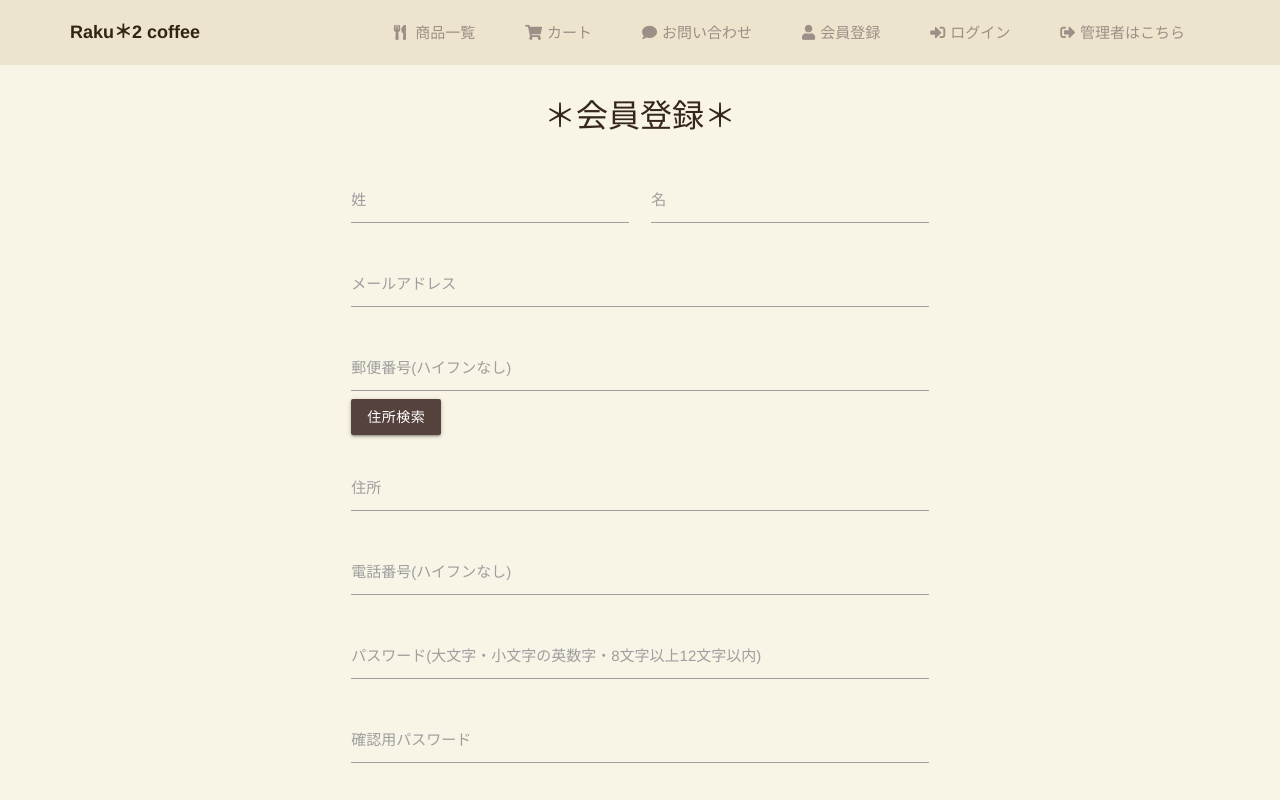
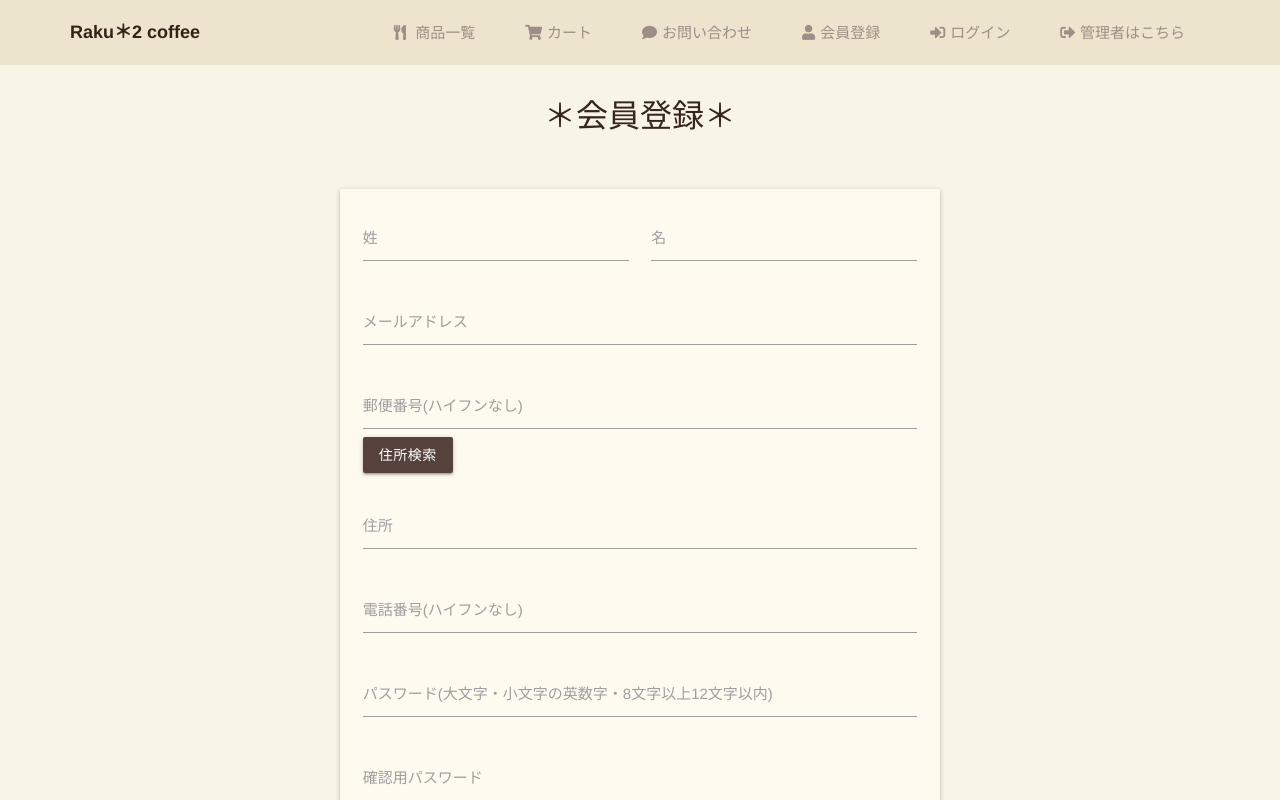
Before and after one commit to kosuke-17/ec-202110c, a Vue app: page /registerUser in a window 1280 px wide. Shown: the top 800 px of the page. Built offline with nearby package versions, Linux system fonts and the light colour scheme.

Commit message:
css、入力欄の背景を統一しました

```diff
--- a/src/views/RegisterUser.vue
+++ b/src/views/RegisterUser.vue
@@ -2,7 +2,7 @@
   <div class="top-wrapper">
     <div class="container">
       <h1 class="page-title">＊会員登録＊</h1>
-      <div class="row register-page">
+      <div class="row register-page col s12 z-depth-6 card-panel">
         <div class="error">{{ errorOfName }}</div>
         <div class="row">
           <div class="input-field col s6">
@@ -372,4 +372,11 @@ export default class RegisterUser extends Vue {
 .top-wrapper {
   min-height: 97vh;
 }
+
+.col.s12.z-depth-6.card-panel {
+  margin-top: 5%;
+  padding: 1% 2%;
+  box-sizing: border-box;
+  background-color: #fffaf0;
+}
 </style>
--- a/src/views/cartList.vue
+++ b/src/views/cartList.vue
@@ -280,4 +280,7 @@ export default class cartList extends Vue {
 .card-action.btn {
   padding: 0;
 }
+table.striped > tbody > tr:nth-child(odd) {
+  background-color: #eae6da;
+}
 </style>
--- a/src/views/contactCompany.vue
+++ b/src/views/contactCompany.vue
@@ -119,7 +119,7 @@ export default class ContactCompany extends Vue {
   margin-top: 5%;
   padding: 1% 2%;
   box-sizing: border-box;
-  background-color: #e2d7cf;
+  background-color: #fffaf0;
 }
 
 .row .col.s12 {
--- a/src/views/itemList.vue
+++ b/src/views/itemList.vue
@@ -386,4 +386,7 @@ fieldset {
 .top-wrapper {
   min-height: 97vh;
 }
+.card {
+  background-color: #fffaf1;
+}
 </style>
--- a/src/views/loginAdministrator.vue
+++ b/src/views/loginAdministrator.vue
@@ -95,7 +95,7 @@ export default class LoginAdministrator extends Vue {
 }
 
 .row .col.s12 {
-  background-color: #e2d7cf;
+  background-color: #fffaf1;
 }
 
 .login-btn {
@@ -117,5 +117,4 @@ export default class LoginAdministrator extends Vue {
 h1 {
   margin-bottom: 1%;
 }
-
 </style>
--- a/src/views/loginUser.vue
+++ b/src/views/loginUser.vue
@@ -109,7 +109,7 @@ export default class LoginUser extends Vue {
 }
 
 .row .col.s12 {
-  background-color: #e2d7cf;
+  background-color: #fffaf0;
 }
 
 .login-btn {
```
